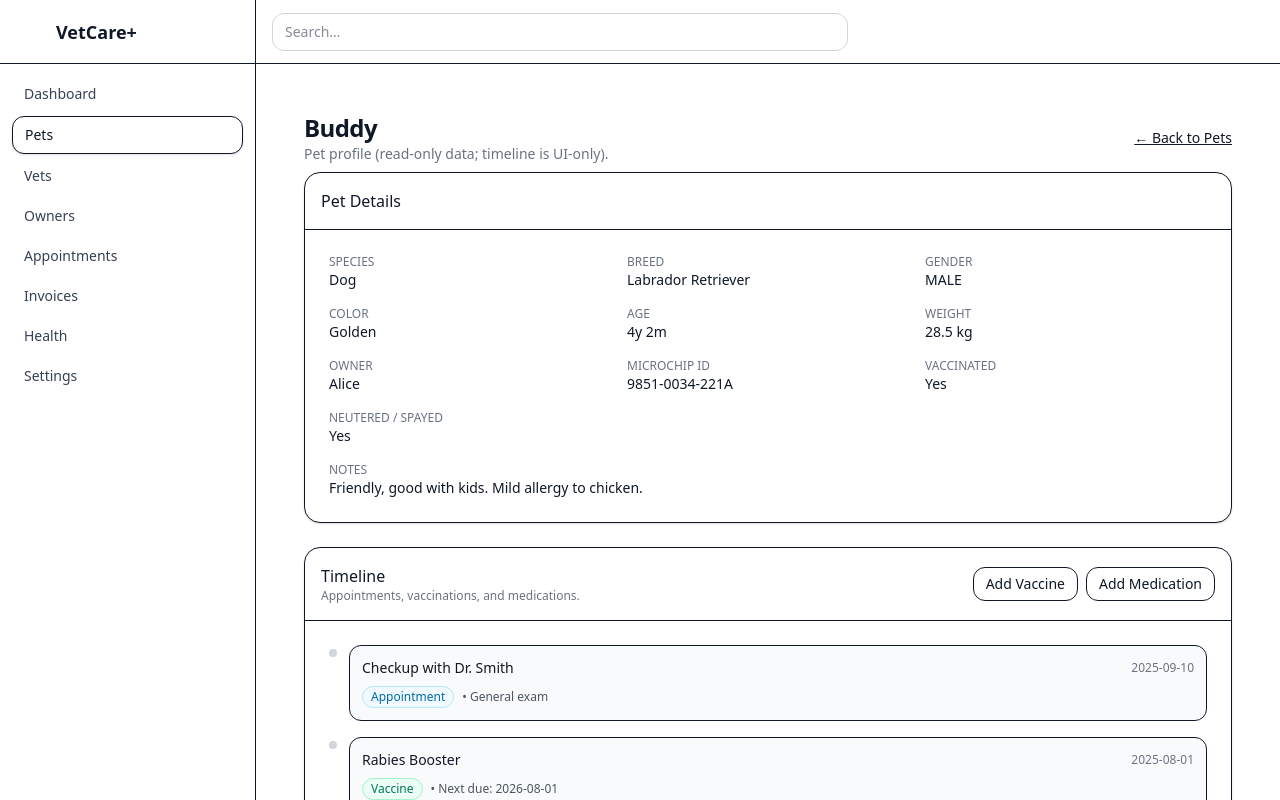
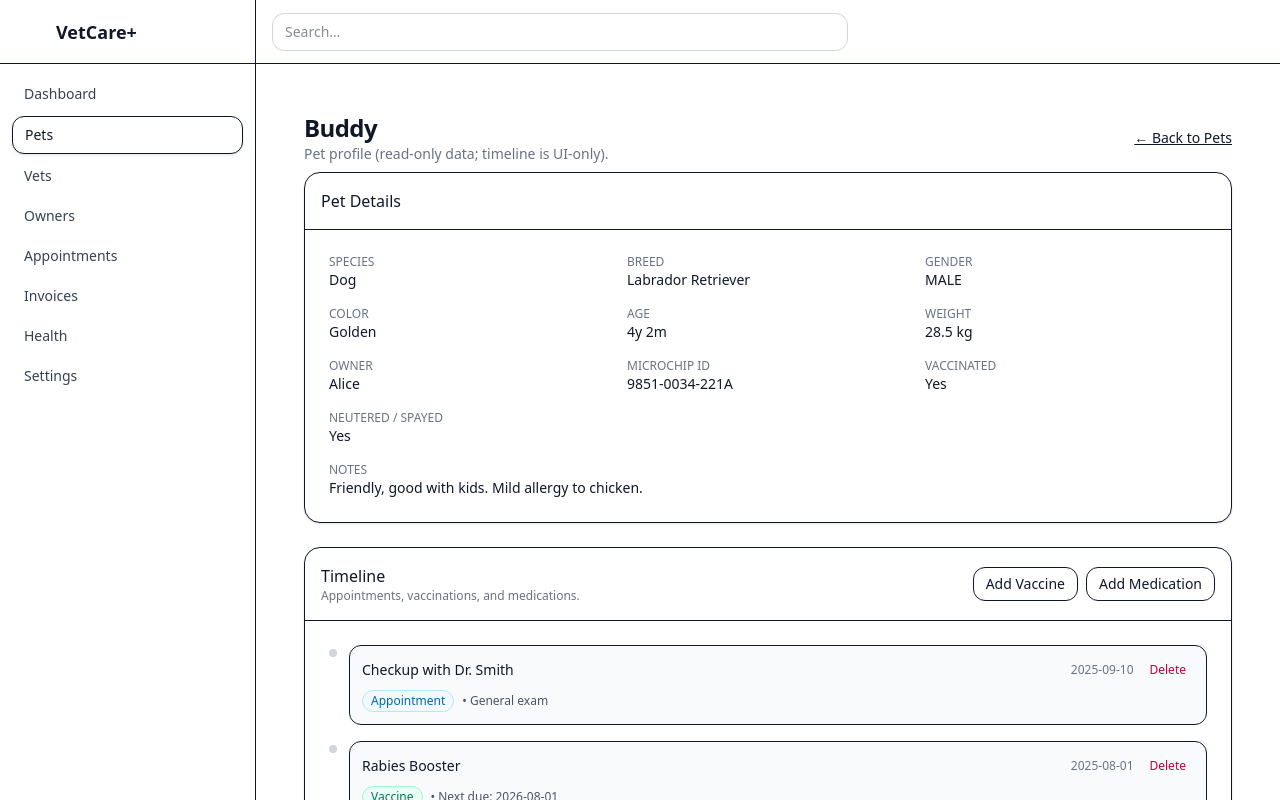
Before and after one commit to Maharshi1208/vetcareplus-2, a React (Vite) app: page /pets/13b56b64-14df-4efa-8edf-567d80291c27 in a window 1280 px wide. Shown: the top 800 px of the page. Built offline with nearby package versions, Linux system fonts and the light colour scheme.

Commit message:
feat(health): add tiny delete buttons to timeline entries (UI-only)

```diff
--- a/src/pages/PetDetails.tsx
+++ b/src/pages/PetDetails.tsx
@@ -140,6 +140,11 @@ export default function PetDetailsPage() {
       duration: "",
       note: "",
     });
+  }
+
+  // ---- NEW: tiny delete (UI-only) ----
+  function removeEntry(entryId: string) {
+    setTimeline((t) => t.filter((x) => x.id !== entryId));
   }
 
   return (
@@ -357,7 +362,17 @@ export default function PetDetailsPage() {
                   <div className="flex-1 rounded-xl border bg-gray-50 p-3">
                     <div className="flex flex-wrap items-center justify-between gap-2">
                       <div className="text-sm font-medium">{e.title}</div>
-                      <div className="text-xs text-gray-500">{e.date}</div>
+                      <div className="flex items-center gap-2">
+                        <div className="text-xs text-gray-500">{e.date}</div>
+                        {/* tiny delete button */}
+                        <button
+                          onClick={() => removeEntry(e.id)}
+                          className="rounded-md px-2 py-1 text-xs text-rose-700 hover:bg-rose-50"
+                          title="Remove from timeline (UI-only)"
+                        >
+                          Delete
+                        </button>
+                      </div>
                     </div>
                     <div className="mt-2 flex items-center gap-2">
                       {typeBadge(e.type)}
```
